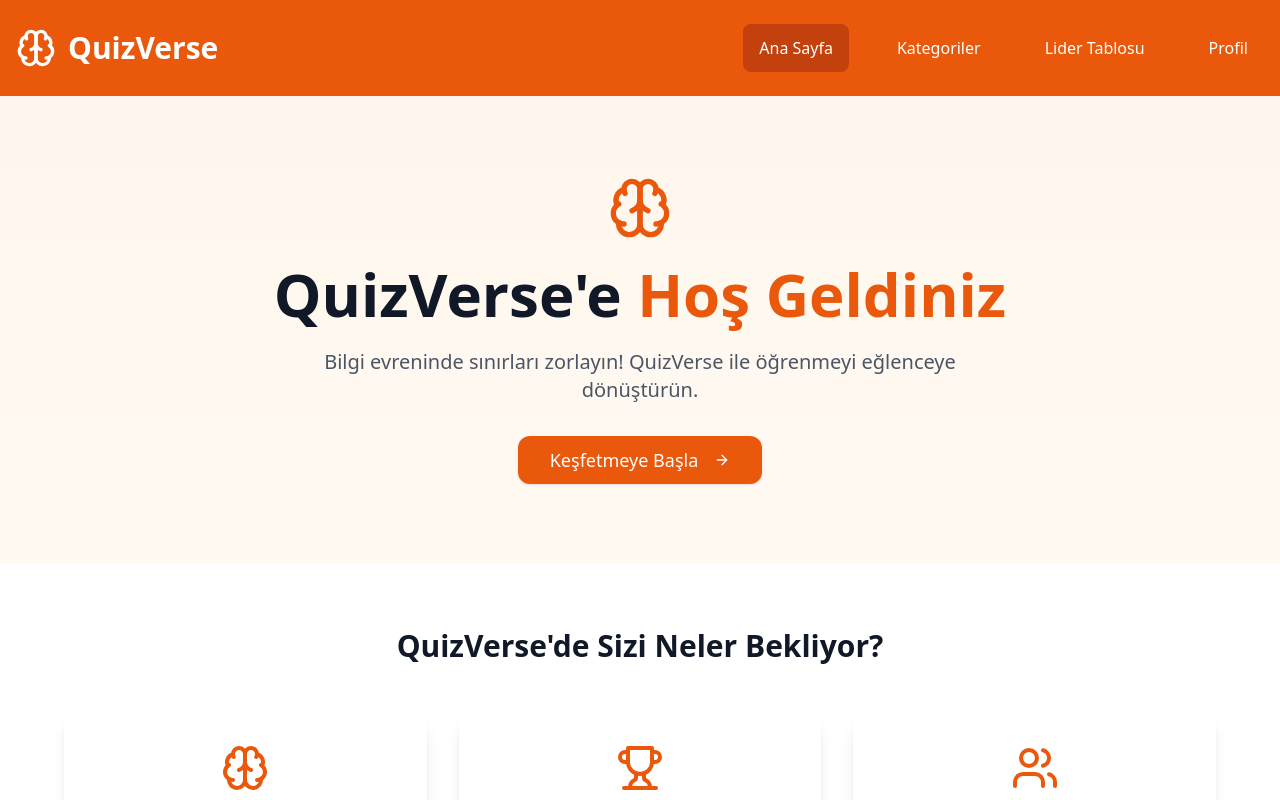
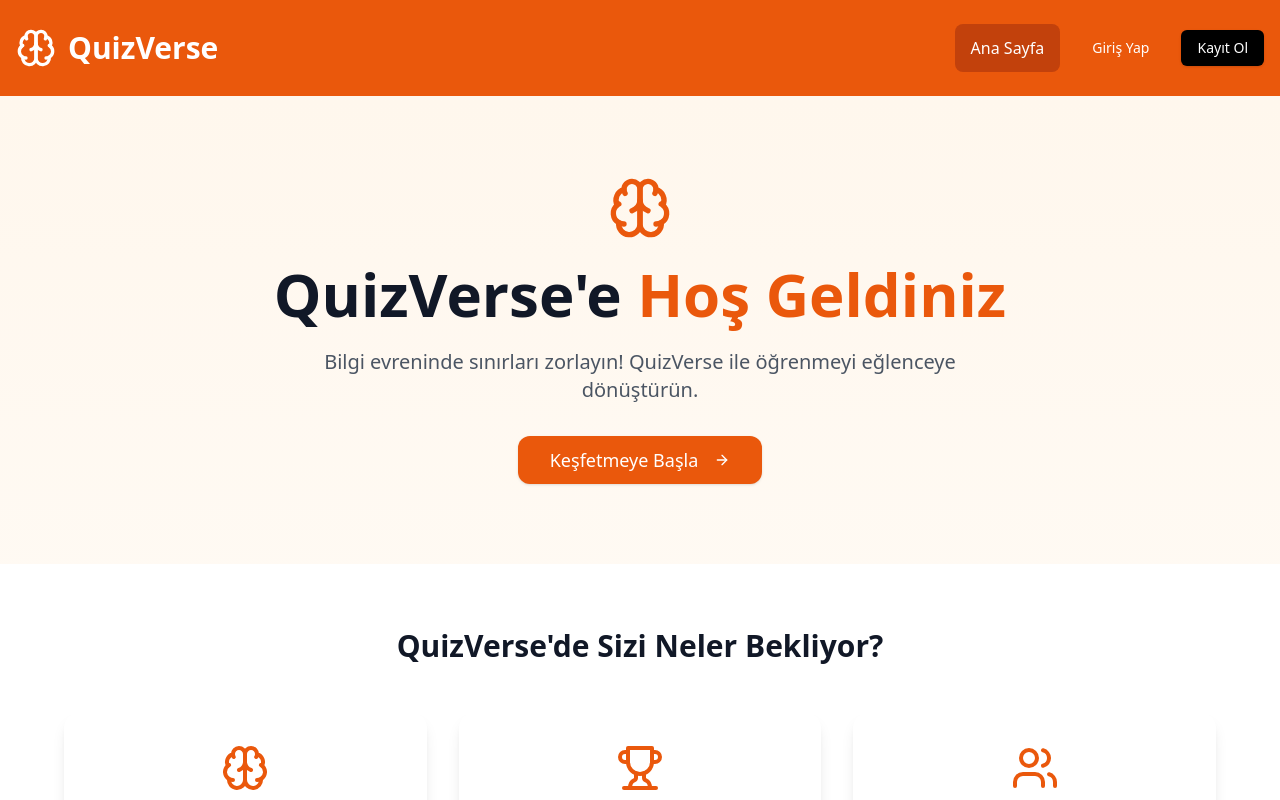
Before and after one commit to berkaydenizyilmaz/bilgi-yarismasi-web, a Next.js app: page / in a window 1280 px wide. Shown: the top 800 px of the page. Built offline with nearby package versions, Linux system fonts and the light colour scheme; no server answers; the database is empty.

Commit message:
Giriş yapılıp yapılmamasına göre ana sayfadaki değişim iyileştirildi

```diff
--- a/components/Header.tsx
+++ b/components/Header.tsx
@@ -7,16 +7,19 @@ import { Button } from "./ui/button"
 import { Brain } from "lucide-react"
 import { usePathname } from "next/navigation"
 import { cn } from "@/lib/utils"
+import { LoadingSpinner } from "./ui/loading-spinner"
 
 function Header() {
   const pathname = usePathname()
-  const { user, logout } = useAuth()
+  const { user, logout, isLoading } = useAuth()
 
   const navigation = [
     { name: 'Ana Sayfa', href: '/' },
-    { name: 'Kategoriler', href: '/quiz/categories' },
-    { name: 'Lider Tablosu', href: '/dashboard/leaderboard' },
-    { name: 'Profil', href: '/dashboard/profile' },
+    ...(user ? [
+      { name: 'Kategoriler', href: '/quiz/categories' },
+      { name: 'Lider Tablosu', href: '/dashboard/leaderboard' },
+      { name: 'Profil', href: '/dashboard/profile' },
+    ] : [])
   ]
 
   return (
@@ -28,7 +31,7 @@ function Header() {
             <span className="text-3xl font-bold">QuizVerse</span>
           </Link>
 
-          <nav className="hidden md:flex items-center space-x-8">
+          <nav className="hidden md:flex items-center space-x-4">
             {navigation.map((item) => (
               <Link
                 key={item.name}
@@ -43,13 +46,29 @@ function Header() {
                 {item.name}
               </Link>
             ))}
-            {user && (
-              <button
+
+            {isLoading ? (
+              <LoadingSpinner className="w-6 h-6 text-white" />
+            ) : user ? (
+              <Button
                 onClick={logout}
-                className="bg-black hover:bg-gray-800 text-white px-6 py-3 rounded-lg text-base font-medium transition-colors"
+                className="bg-black hover:bg-gray-800 text-white"
               >
                 Çıkış Yap
-              </button>
+              </Button>
+            ) : (
+              <div className="flex items-center space-x-4">
+                <Link href="/auth/login">
+                  <Button variant="ghost" className="text-white hover:bg-orange-700">
+                    Giriş Yap
+                  </Button>
+                </Link>
+                <Link href="/auth/register">
+                  <Button className="bg-black hover:bg-gray-800 text-white">
+                    Kayıt Ol
+                  </Button>
+                </Link>
+              </div>
             )}
           </nav>
         </div>
--- a/components/ui/loading-spinner.tsx
+++ b/components/ui/loading-spinner.tsx
@@ -1,7 +1,32 @@
-export function LoadingSpinner() {
+import { cn } from "@/lib/utils"
+
+interface LoadingSpinnerProps {
+  className?: string
+}
+
+export function LoadingSpinner({ className }: LoadingSpinnerProps) {
   return (
-    <div className="flex items-center justify-center">
-      <div className="animate-spin rounded-full h-8 w-8 border-b-2 border-orange-600"></div>
+    <div className={cn("animate-spin", className)}>
+      <svg
+        className="w-full h-full"
+        xmlns="http://www.w3.org/2000/svg"
+        fill="none"
+        viewBox="0 0 24 24"
+      >
+        <circle
+          className="opacity-25"
+          cx="12"
+          cy="12"
+          r="10"
+          stroke="currentColor"
+          strokeWidth="4"
+        />
+        <path
+          className="opacity-75"
+          fill="currentColor"
+          d="M4 12a8 8 0 018-8V0C5.373 0 0 5.373 0 12h4zm2 5.291A7.962 7.962 0 014 12H0c0 3.042 1.135 5.824 3 7.938l3-2.647z"
+        />
+      </svg>
     </div>
   )
 }
--- a/contexts/AuthContext.tsx
+++ b/contexts/AuthContext.tsx
@@ -1,91 +1,84 @@
 "use client"
 
-import { createContext, useContext, useState, useEffect, ReactNode } from "react"
-import { useRouter } from "next/navigation"
+import { createContext, useContext, useEffect, useState } from 'react'
+import { useRouter } from 'next/navigation'
 
 interface User {
   id: number
+  email: string
   username: string
-  email: string
 }
 
 interface AuthContextType {
   user: User | null
-  loading: boolean
+  isLoading: boolean
   login: (email: string, password: string) => Promise<void>
   logout: () => Promise<void>
+  refreshUser: () => Promise<void>
 }
 
-const AuthContext = createContext<AuthContextType>({
-  user: null,
-  loading: true,
-  login: async () => {},
-  logout: async () => {},
-})
+const AuthContext = createContext<AuthContextType | undefined>(undefined)
 
-export function AuthProvider({ children }: { children: ReactNode }) {
+export function AuthProvider({ children }: { children: React.ReactNode }) {
   const [user, setUser] = useState<User | null>(null)
-  const [loading, setLoading] = useState(true)
+  const [isLoading, setIsLoading] = useState(true)
   const router = useRouter()
 
-  useEffect(() => {
-    checkAuth()
-  }, [])
+  const refreshUser = async () => {
+    try {
+      const response = await fetch('/api/auth')
+      const data = await response.json()
 
-  const checkAuth = async () => {
-    try {
-      const response = await fetch("/api/auth")
-      if (response.ok) {
-        const userData = await response.json()
-        setUser(userData.data.user)
+      if (response.ok && data.data.user) {
+        setUser(data.data.user)
+      } else {
+        setUser(null)
       }
     } catch (error) {
-      console.error("Auth check error:", error)
+      setUser(null)
     } finally {
-      setLoading(false)
+      setIsLoading(false)
     }
   }
 
+  useEffect(() => {
+    refreshUser()
+  }, [])
+
   const login = async (email: string, password: string) => {
-    try {
-      const response = await fetch("/api/auth", {
-        method: "POST",
-        headers: { "Content-Type": "application/json" },
-        body: JSON.stringify({ type: "login", email, password }),
+    const response = await fetch('/api/auth', {
+      method: 'POST',
+      headers: { 'Content-Type': 'application/json' },
+      body: JSON.stringify({ email, password }),
     })
 
     const data = await response.json()
 
     if (!response.ok) {
-        throw new Error(data.error)
+      throw new Error(data.error || 'Giriş başarısız')
     }
 
     setUser(data.data.user)
-      router.push("/")
-    } catch (error) {
-      throw error
-    }
+    router.push('/')
   }
 
   const logout = async () => {
-    try {
-      await fetch("/api/auth", {
-        method: "POST",
-        headers: { "Content-Type": "application/json" },
-        body: JSON.stringify({ type: "logout" }),
-      })
+    await fetch('/api/auth/logout', { method: 'POST' })
     setUser(null)
-      router.push("/auth/login")
-    } catch (error) {
-      console.error("Logout error:", error)
-    }
+    router.push('/')
   }
 
   return (
-    <AuthContext.Provider value={{ user, loading, login, logout }}>
+    <AuthContext.Provider value={{ user, isLoading, login, logout, refreshUser }}>
       {children}
     </AuthContext.Provider>
   )
 }
 
-export const useAuth = () => useContext(AuthContext)
+export function useAuth() {
+  const context = useContext(AuthContext)
+  if (context === undefined) {
+    throw new Error('useAuth must be used within an AuthProvider')
+  }
+  return context
+}
```
Lines whose indentation alone changed are shown as unchanged.
